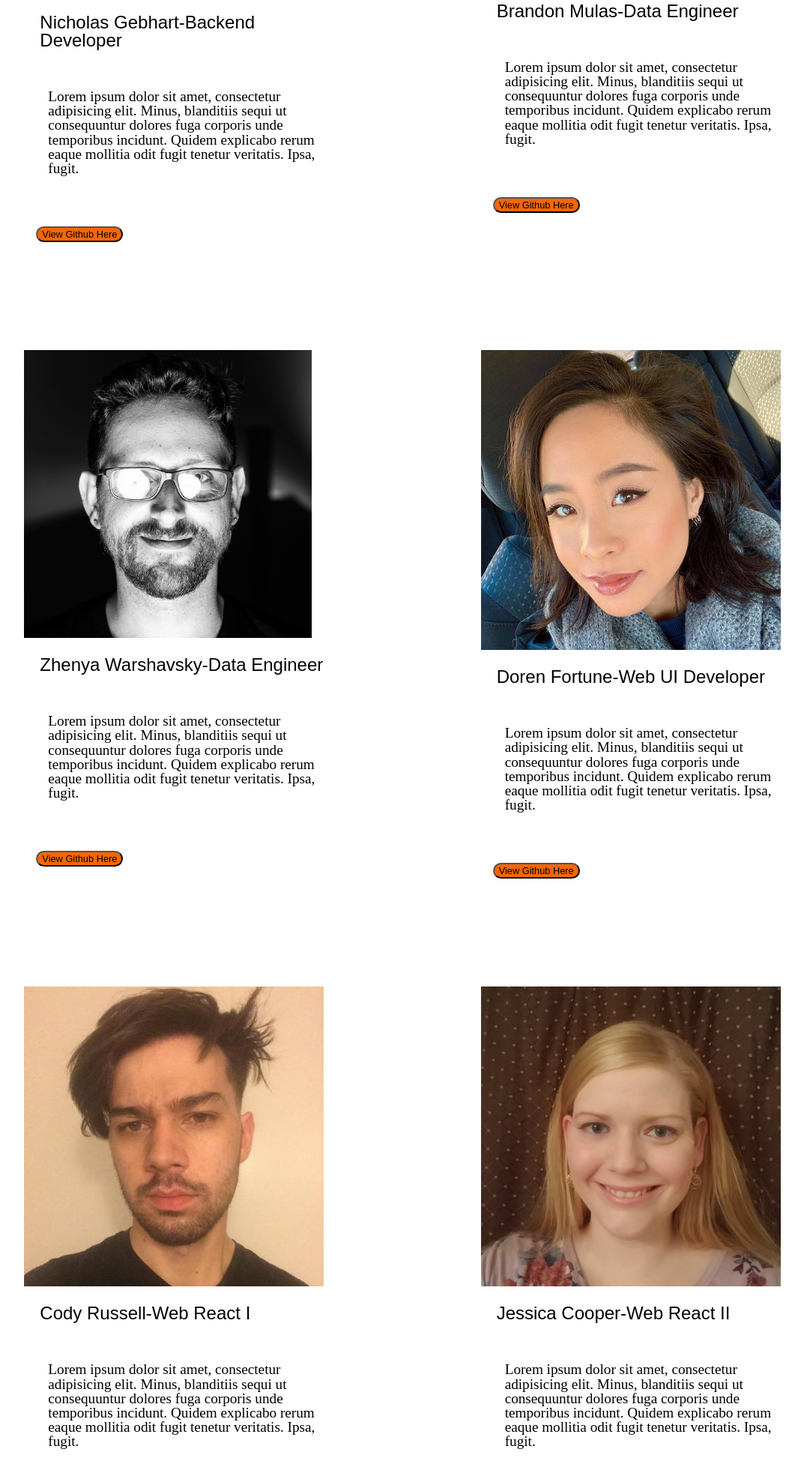
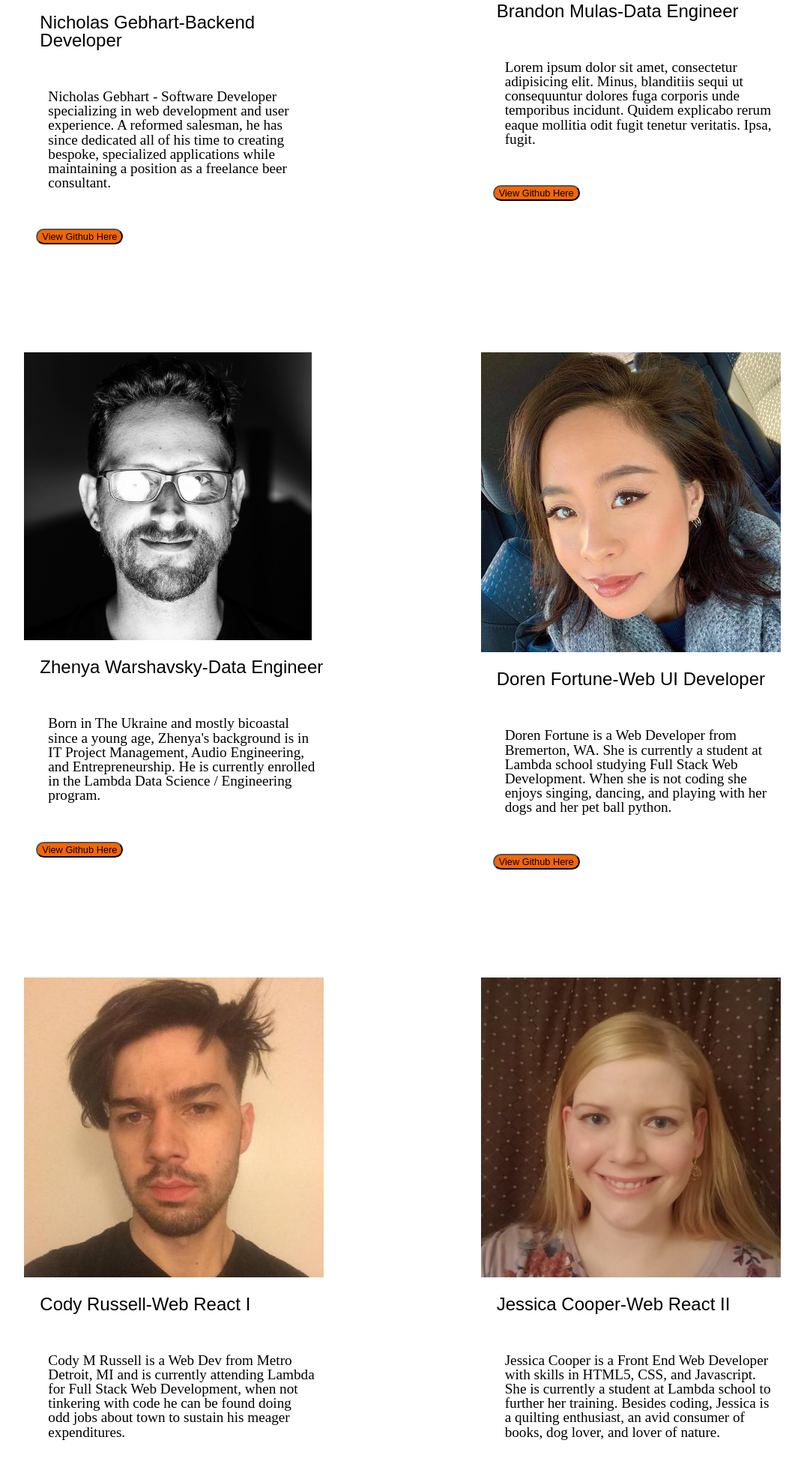
Before and after one commit to Build-Week-Saltiest-Hacker-News-Trolls3/marketing-page, a plain HTML site: page about.html in a window 1280 px wide. Shown: the part 823-2792 px from the top of the page at 75% size, without its empty margins (93-1166 px from the left). Drawn offline with Linux system fonts and the light colour scheme; a web font is replaced by a local one.

Commit message:
bio's almost finished. Added color to top and bottom.

```diff
--- a/about.html
+++ b/about.html
@@ -30,12 +30,11 @@
         </section>
         <section class="team-content">
             <div class="team-member">
-                    <img class ="Nicholas" src="Nicholas.jfif" alt="Nicholas">
+                <img class="Nicholas" src="Nicholas.jfif" alt="Nicholas">
                 <h4>Nicholas Gebhart-Backend Developer</h4>
-                <p>Lorem ipsum dolor sit amet,
-                    consectetur adipisicing elit. Minus, blanditiis
-                    sequi ut consequuntur dolores fuga corporis unde temporibus
-                    incidunt. Quidem explicabo rerum eaque mollitia odit fugit tenetur veritatis. Ipsa, fugit.</p>
+                <p>Nicholas Gebhart - Software Developer specializing in web development and user experience. A reformed
+                    salesman, he has since dedicated all of his time to creating bespoke, specialized applications while
+                    maintaining a position as a freelance beer consultant.</p>
                 <button>View Github Here</button>
             </div>
             <div class="team-member">
@@ -50,38 +49,35 @@
             <div class="team-member">
                 <img class="Zhenya" src="Zhenya_Warshavsky_Photo.png" alt="Zhenya">
                 <h4>Zhenya Warshavsky-Data Engineer</h4>
-                <p>Lorem ipsum dolor sit amet,
-                    consectetur adipisicing elit. Minus, blanditiis sequi ut consequuntur dolores fuga corporis unde
-                    temporibus incidunt. Quidem explicabo rerum eaque mollitia odit fugit tenetur veritatis. Ipsa,
-                    fugit.</p>
+                <p>
+                    Born in The Ukraine and mostly bicoastal since a young age, Zhenya's background is in IT Project
+                    Management, Audio Engineering, and Entrepreneurship. He is currently enrolled in the Lambda Data
+                    Science / Engineering program.</p>
                 <button>View Github Here</button>
             </div>
             <div class="team-member">
                 <img class="Doren" src="Doren.jfif" alt="Doren">
                 <h4>Doren Fortune-Web UI Developer</h4>
-                <p>Lorem ipsum dolor sit amet,
-                    consectetur adipisicing elit. Minus, blanditiis sequi ut consequuntur dolores fuga corporis unde
-                    temporibus incidunt. Quidem explicabo rerum eaque mollitia odit fugit tenetur veritatis. Ipsa,
-                    fugit.</p>
+                <p>Doren Fortune is a Web Developer from Bremerton, WA. She is currently a student at Lambda school
+                    studying Full Stack Web Development. When she is not coding she enjoys singing, dancing, and playing
+                    with her dogs and her pet ball python.</p>
                 <button>View Github Here</button>
             </div>
             <div class="team-member">
                 <img class="Cody" src="Cody.jfif" alt="Cody">
                 <h4>Cody Russell-Web React I</h4>
-                <p>Lorem ipsum dolor sit amet,
-                    consectetur adipisicing elit. Minus, blanditiis sequi ut consequuntur dolores fuga corporis
-                    unde temporibus incidunt. Quidem explicabo rerum eaque mollitia odit fugit tenetur
-                    veritatis. Ipsa, fugit.</p>
+                <p>Cody M Russell is a Web Dev from Metro Detroit, MI and is currently attending Lambda for Full Stack
+                    Web Development, when not tinkering with code he can be found doing odd jobs about town to sustain
+                    his meager expenditures.</p>
                 <button>View Github Here</button>
             </div>
             <div class="team-member">
                 <img class="Jessica" src="Jessica.png" alt="Jessica">
 
                 <h4>Jessica Cooper-Web React II</h4>
-                <p>Lorem ipsum dolor sit amet,
-                    consectetur adipisicing elit. Minus, blanditiis sequi ut consequuntur dolores fuga corporis unde
-                    temporibus incidunt. Quidem explicabo rerum eaque mollitia odit fugit tenetur veritatis. Ipsa,
-                    fugit.</p>
+                <p>Jessica Cooper is a Front End Web Developer with skills in HTML5, CSS, and Javascript. She is
+                    currently a student at Lambda school to further her training. Besides coding, Jessica is a quilting
+                    enthusiast, an avid consumer of books, dog lover, and lover of nature.</p>
                 <button>View Github Here</button>
             </div>
             <div class="team-member">
--- a/less/homepage.less
+++ b/less/homepage.less
@@ -1,22 +1,25 @@
 @import url('https://fonts.googleapis.com/css?family=Tomorrow&display=swap" rel="stylesheet');
 
 //variables:
-
-
-//mixins:
 @heading-font: 'Tomorrow', sans-serif;
 @border-line: .5px solid black;
 @font-color:   #F56603;
+
+//mixins:
+
+
+
 
 
   header{
 display:flex;
 border-bottom: @border-line;
+background-color:whitesmoke;
 
 @media( max-width: 500px ) {
     flex-direction: column;
     align-items: center;
-    margin:9%;
+    margin:8%;
 
 }
 
@@ -90,7 +93,7 @@ border-bottom: @border-line;
             flex-direction:column;
             justify-content: center;
             align-items:center;
-            margin: 10%;
+
 
 
         }
@@ -99,6 +102,10 @@ border-bottom: @border-line;
         img{
 
         width:90%;
+
+        @media(max-width:500px){
+            width: 100%;
+        }
 
         }
 
@@ -162,6 +169,7 @@ border-bottom: @border-line;
             justify-content: center;
             align-items:center;
 
+
         }
 
 
@@ -171,6 +179,11 @@ border-bottom: @border-line;
             height: auto;
             margin:5%;
             width:80%;;
+
+            @media( max-width:500px ){
+
+                width:100%;
+            }
 
             }
 
@@ -256,6 +269,8 @@ border-bottom: @border-line;
 }
 
    .team-content button{
+    display:flex;
+    flex-direction: column;
     font-size:.8rem;
     margin:1rem;
     background-color: @font-color;
@@ -319,6 +334,12 @@ border-bottom: @border-line;
             margin:5%;
             width:90%;
 
+            @media( max-width:500px ){
+
+                width:100%;
+            }
+
+
             }
 
 
@@ -333,7 +354,7 @@ border-bottom: @border-line;
     flex-direction: column;
     align-items: center;
     margin: 2%;
-
+    background-color:whitesmoke;
 
 
     h2{
```
Also changed, not shown: index.html (+7 -11 lines), css/index.css. Lines whose indentation alone changed are shown as unchanged.
